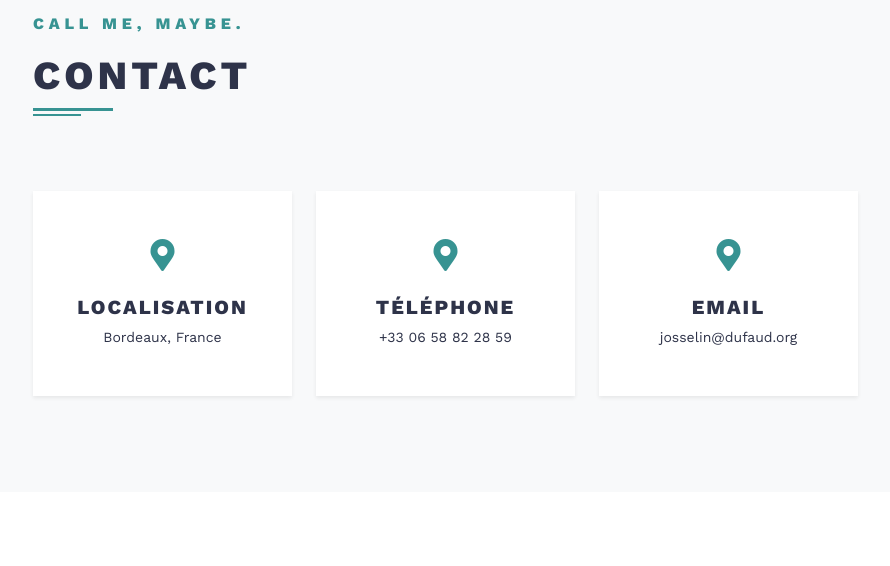
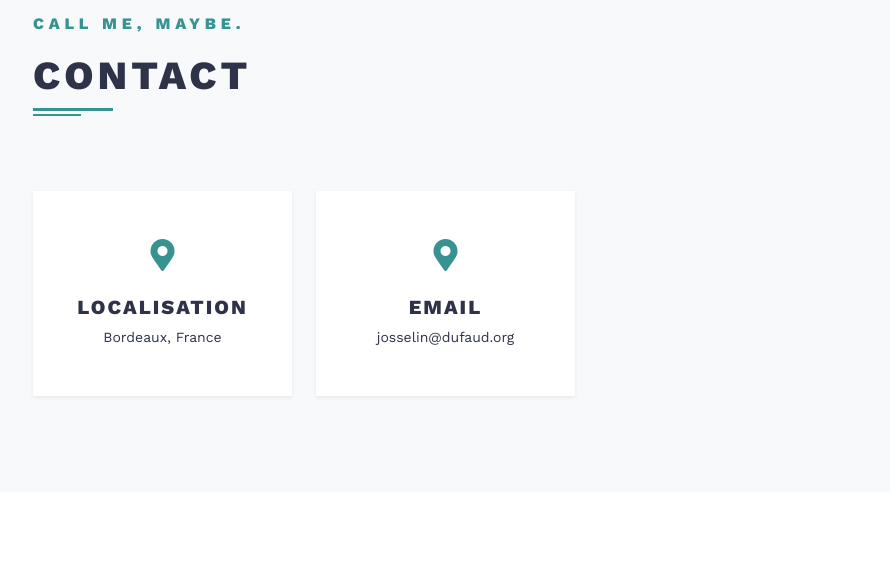
Before and after one commit to TheDoubleJo/cv, a plain HTML site: page index.html in a window 1280 px wide. Shown: the part 8015-8581 px from the top of the page, without its empty margins (53-943 px from the left). Drawn offline with nearby package versions, Linux system fonts and the light colour scheme.

Commit message:
no phone

```diff
--- a/index.html
+++ b/index.html
@@ -511,11 +511,6 @@
             <p class="text-sm mb-0">Bordeaux, France</p>
           </a></div>
         <div class="col-lg-3 col-md-6"><a class="px-4 py-5 text-center contact-item shadow-sm reset-anchor d-block"
-            href="tel:534456886"><i class="fas fa-map-marker-alt fa-2x mb-4"></i>
-            <h4 class="contact-item-title h5 text-uppercase">Téléphone</h4>
-            <p class="text-sm mb-0">+33 06 58 82 28 59</p>
-          </a></div>
-        <div class="col-lg-3 col-md-6"><a class="px-4 py-5 text-center contact-item shadow-sm reset-anchor d-block"
             href="mailto:josselin.dufaud.org"><i class="fas fa-map-marker-alt fa-2x mb-4"></i>
             <h4 class="contact-item-title h5 text-uppercase">Email</h4>
             <p class="text-sm mb-0">josselin@dufaud.org</p>
```
